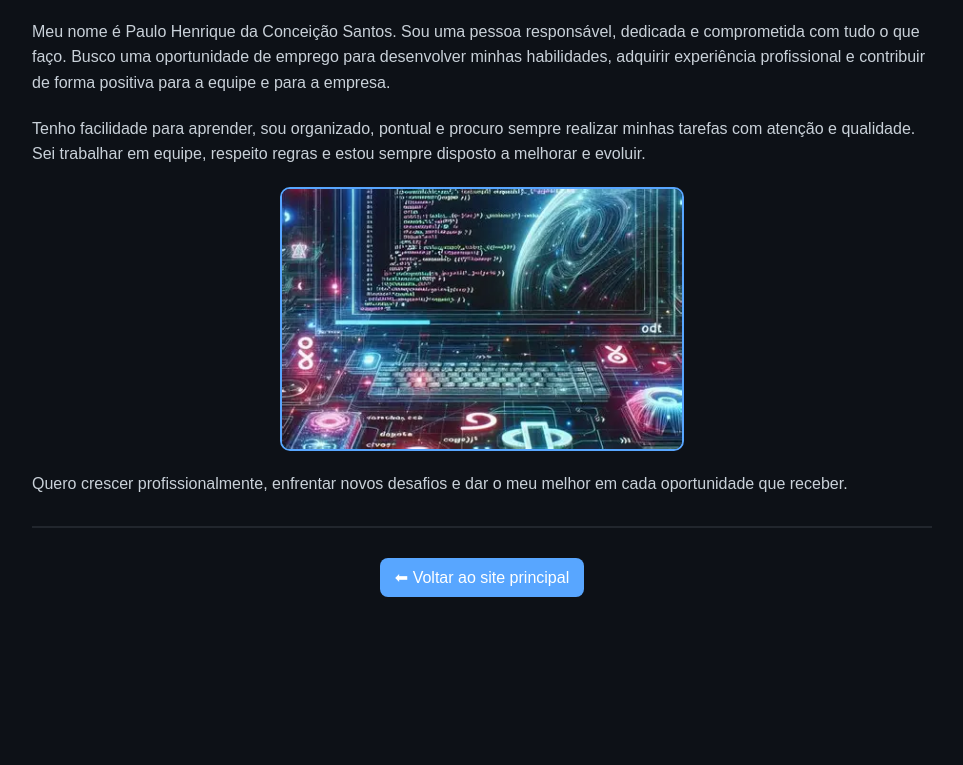
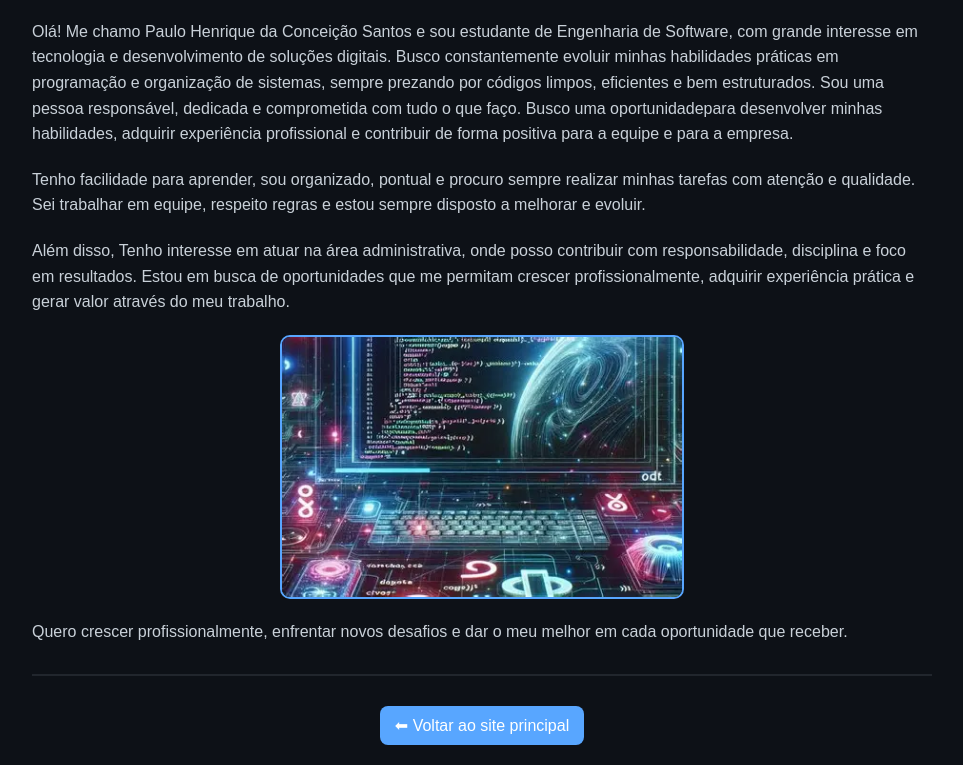
Before and after one commit to phsantos06/phsantos06.github.io, a plain HTML site: page sobre.html in a window 1280 px wide. Shown: the part 81-846 px from the top of the page, without its empty margins (158-1121 px from the left). Before the commit the page ends 800 px from the top, so only its background shows below. Drawn offline with Linux system fonts and the light colour scheme.

Commit message:
Revise content and style in sobre.html
Updated personal introduction and interests in the 'sobre.html' file.

```diff
--- a/sobre.html
+++ b/sobre.html
@@ -67,9 +67,8 @@
         <h1>Sobre mim</h1>
 
         <p>
-            Meu nome é Paulo Henrique da Conceição Santos. Sou uma pessoa responsável,
-            dedicada e comprometida com tudo o que faço. Busco uma oportunidade de emprego
-            para desenvolver minhas habilidades, adquirir experiência profissional e
+            Olá! Me chamo Paulo Henrique da Conceição Santos e sou estudante de Engenharia de Software, com grande interesse em tecnologia e desenvolvimento de soluções digitais. Busco constantemente evoluir minhas habilidades práticas em programação e organização de sistemas, sempre prezando por códigos limpos, eficientes e bem estruturados. Sou uma pessoa responsável,
+            dedicada e comprometida com tudo o que faço. Busco uma oportunidadepara desenvolver minhas habilidades, adquirir experiência profissional e
             contribuir de forma positiva para a equipe e para a empresa.
         </p>
 
@@ -77,6 +76,9 @@
             Tenho facilidade para aprender, sou organizado, pontual e procuro sempre
             realizar minhas tarefas com atenção e qualidade. Sei trabalhar em equipe,
             respeito regras e estou sempre disposto a melhorar e evoluir.
+        </p>
+        <p>
+            Além disso, Tenho interesse em atuar na área administrativa, onde posso contribuir com responsabilidade, disciplina e foco em resultados. Estou em busca de oportunidades que me permitam crescer profissionalmente, adquirir experiência prática e gerar valor através do meu trabalho.
         </p>
 
         <img src="codex.webp" width="100" alt="Imagem sobre Paulo">
```
